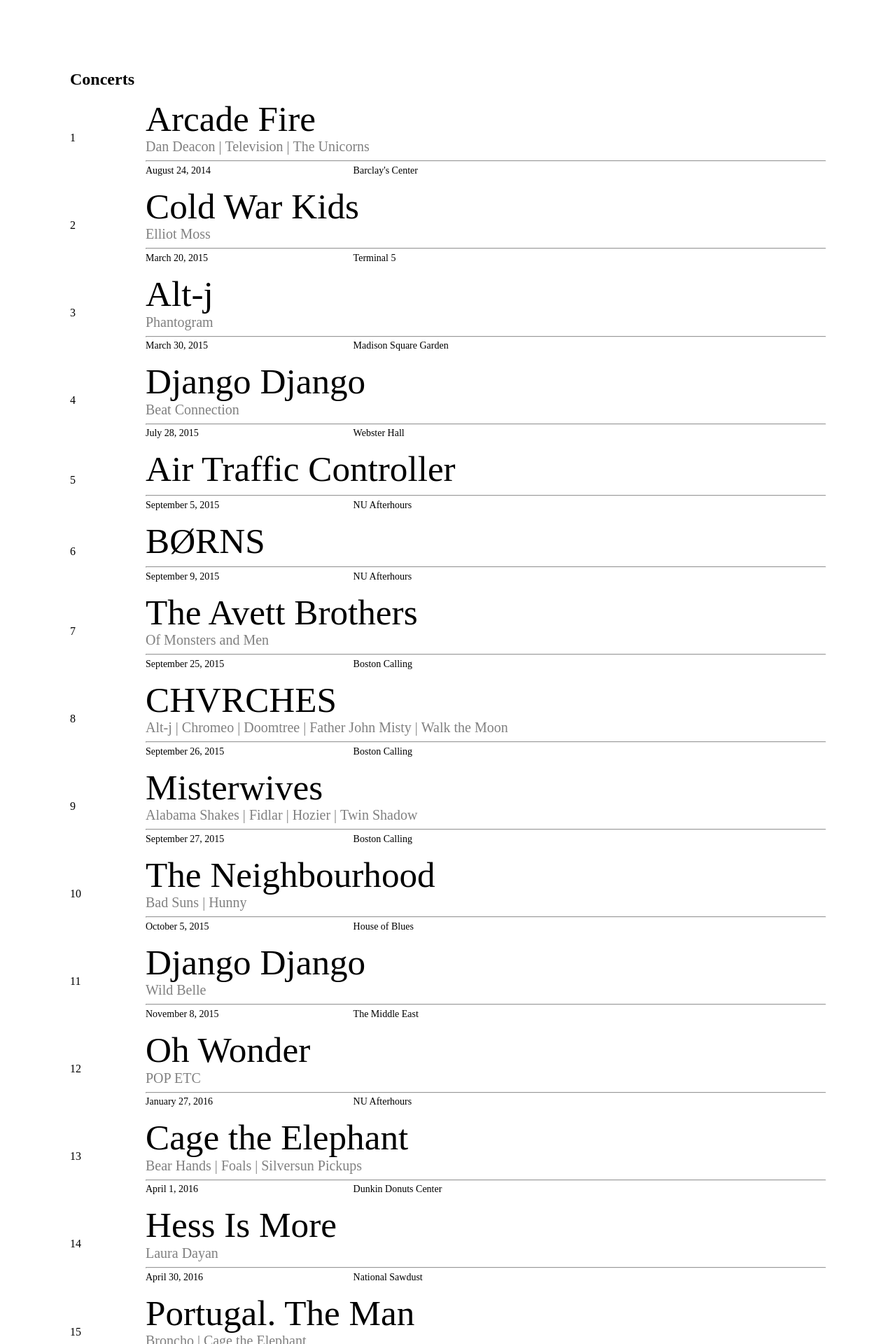
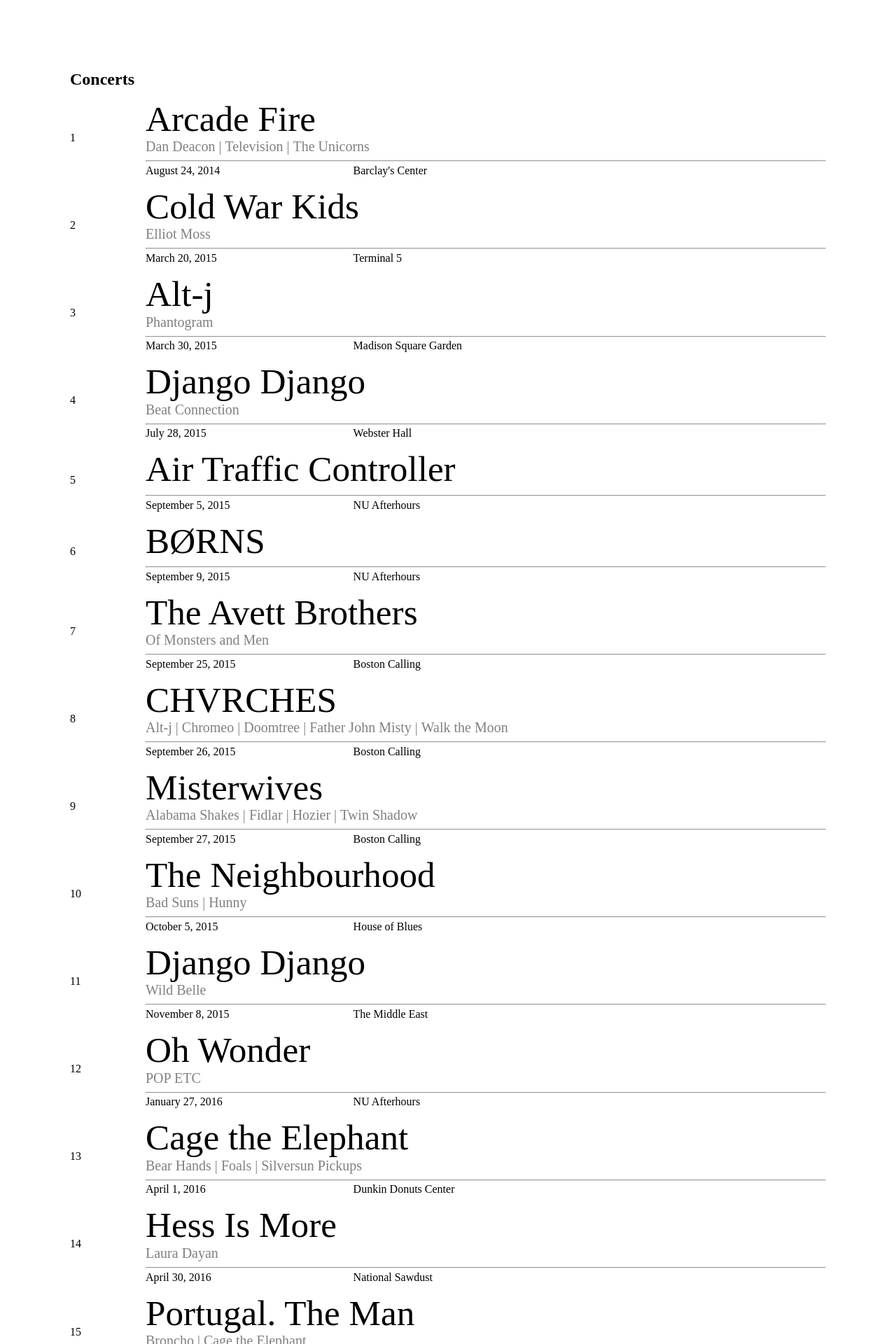
Before and after one commit to alexanderlim9/concerts, a Jekyll site: the page built from index.html, in a window 1280 px wide. Shown: the top 1920 px of the page at 70% size. Built offline with Jekyll 4.4.1, drawn with Linux system fonts in a browser that asks for light colours; some web fonts are replaced.

Commit message:
Fix details type size on desktop

```diff
--- a/_sass/main/_typography.scss
+++ b/_sass/main/_typography.scss
@@ -49,6 +49,10 @@
 .cover_content_details_date, .cover_content_details_venue {
     font-size: 14px;
     line-height: 16px;
+
+    @include media($sm) {
+        font-size: 16px;
+    }
 }
 
 .list-comma {
```
